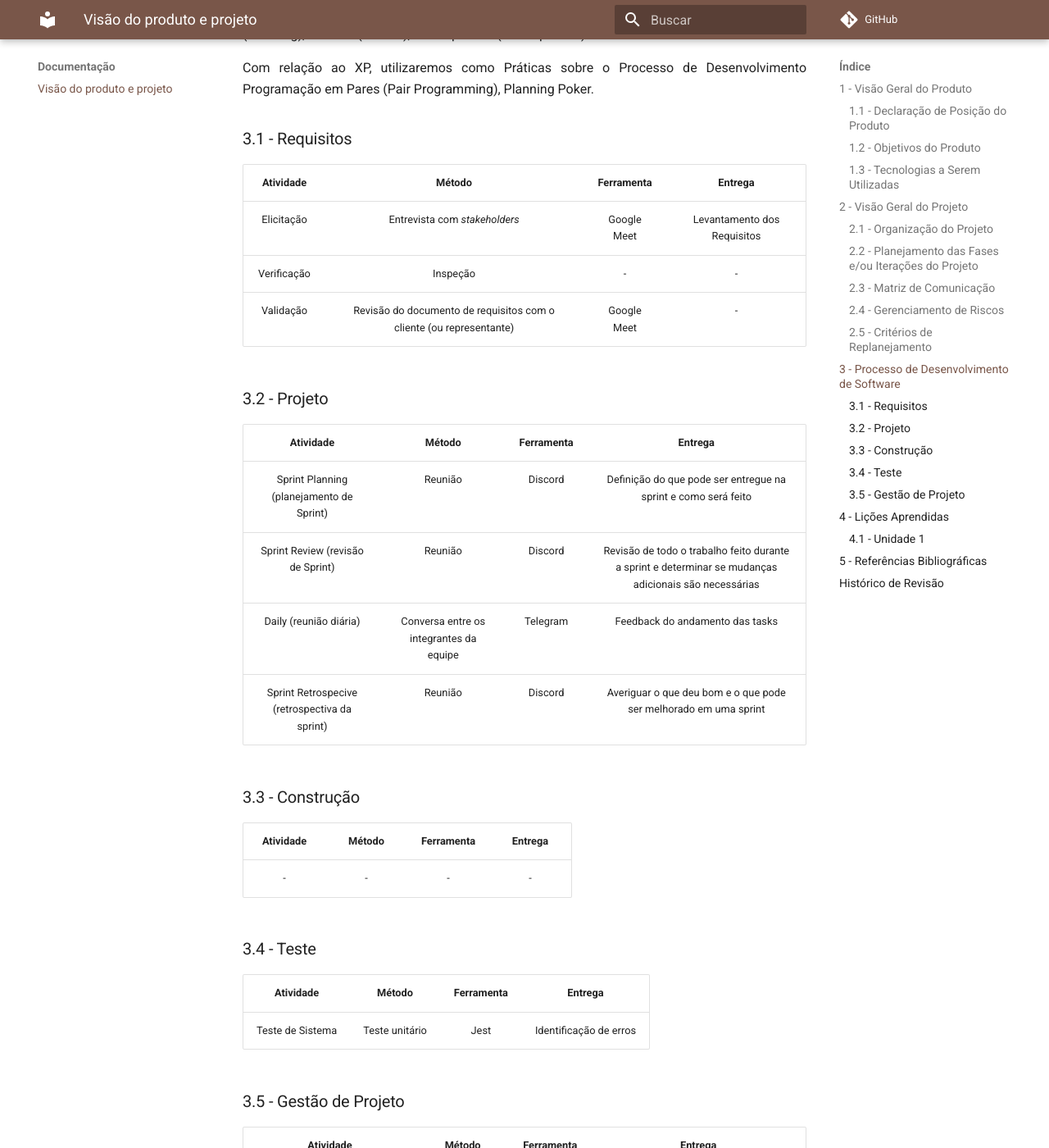
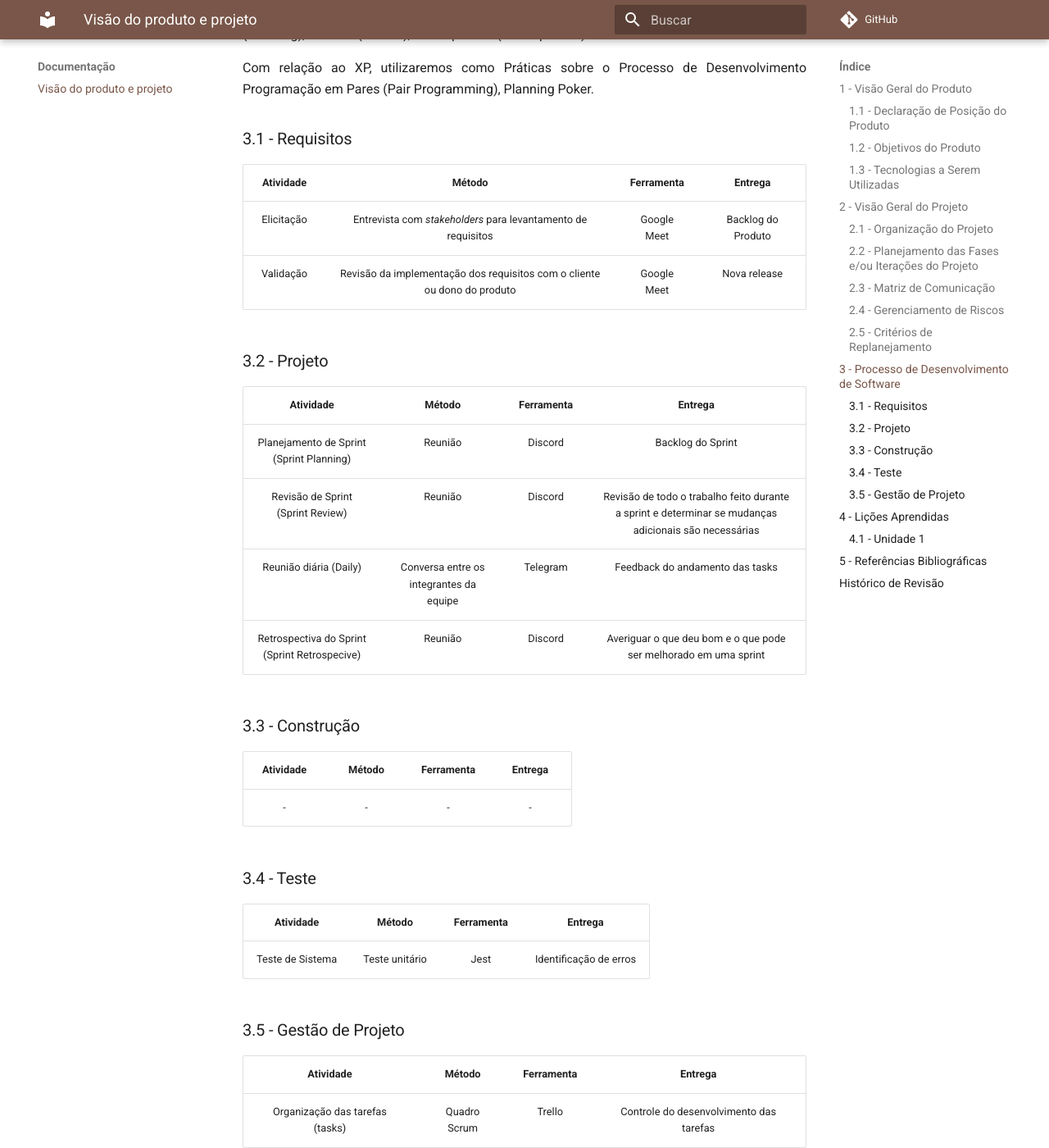
Before and after one commit to mdsreq-fga-unb/2022.2-Receitalista, an MkDocs documentation site: the page built from docs/visao-produto.md, in a window 1280 px wide and 1400 px high, scrolled down 3812 px. Shown: the whole window at 82% size. Built offline with MkDocs 1.6.1 and Material for MkDocs 9.7.7, drawn with Linux system fonts in a browser that asks for light colours; comment, search, counter and statistics services are not loaded.

```diff
--- a/docs/visao-produto.md
+++ b/docs/visao-produto.md
@@ -88,17 +88,16 @@ Com relação ao XP, utilizaremos como Práticas sobre o Processo de Desenvolvim
 ### 3.1 - Requisitos
 |Atividade|Método|Ferramenta|Entrega|
 |:-----:|:------:|:------:|:------:|
-|Elicitação|Entrevista com *stakeholders*|Google Meet|Levantamento dos Requisitos|
-|Verificação|Inspeção|-|-|
-|Validação|Revisão do documento de requisitos com o cliente (ou representante)|Google Meet|-|
+|Elicitação|Entrevista com *stakeholders* para levantamento de requisitos|Google Meet|Backlog do Produto|
+|Validação|Revisão da implementação dos requisitos com o cliente ou dono do produto|Google Meet|Nova release|
 
 ### 3.2 - Projeto
 |Atividade|Método|Ferramenta|Entrega|
 |:-----:|:------:|:------:|:------:|
-|Sprint Planning (planejamento de Sprint)|Reunião|Discord| Definição do que pode ser entregue na sprint e como será feito |
-|Sprint Review (revisão de Sprint)|Reunião|Discord|Revisão de todo o trabalho feito durante a sprint e determinar se mudanças adicionais são necessárias|
-|Daily (reunião diária)|Conversa entre os integrantes da equipe|Telegram|Feedback do andamento das tasks|
-|Sprint Retrospecive (retrospectiva da sprint)|Reunião|Discord|Averiguar o que deu bom e o que pode ser melhorado em uma sprint|
+|Planejamento de Sprint (Sprint Planning)|Reunião|Discord|Backlog do Sprint|
+|Revisão de Sprint (Sprint Review)|Reunião|Discord|Revisão de todo o trabalho feito durante a sprint e determinar se mudanças adicionais são necessárias|
+|Reunião diária (Daily)|Conversa entre os integrantes da equipe|Telegram|Feedback do andamento das tasks|
+|Retrospectiva do Sprint (Sprint Retrospecive)|Reunião|Discord|Averiguar o que deu bom e o que pode ser melhorado em uma sprint|
 
 ### 3.3 - Construção
 |Atividade|Método|Ferramenta|Entrega|
```
